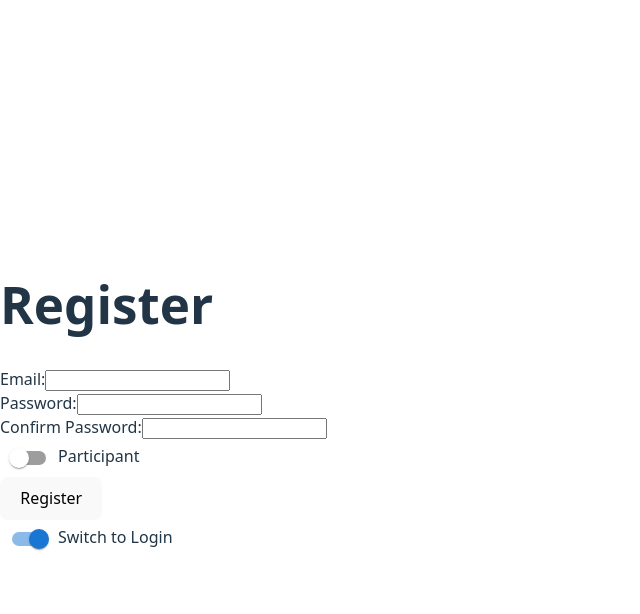
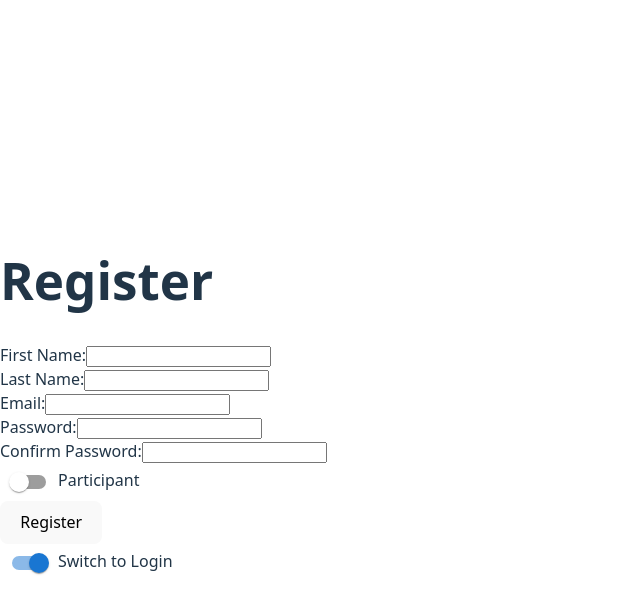
Before and after one commit to Joshua-Seah/H4G-2026, a React (Vite) app: page / in a window 1280 px wide. Both pictures are taken after a click on the element 19 px from the left and 508 px from the top of the page. Shown: the top 614 px of the page, without its empty margins (0-640 px from the left). Built offline with nearby package versions, Linux system fonts and the light colour scheme; no server answers.

Commit message:
Add name intake

```diff
--- a/src/Login.jsx
+++ b/src/Login.jsx
@@ -10,6 +10,8 @@ function Login() {
 
     const [password, setPassword] = useState('');
     const [email, setEmail] = useState('');
+    const [firstName, setFirstName] = useState('');
+    const [lastName, setLastName] = useState('');
     const [isVolunteer, setIsVolunteer] = useState(false);
     const checkPassword = (pass, retype) => {
         setPasswordsMatch(pass === retype);
@@ -52,6 +54,8 @@ function Login() {
                     options: {
                         data: {
                             role: isVolunteer ? 'V' : 'P',
+                            first_name: firstName,
+                            last_name: lastName
                         }
                     }
                 });
@@ -71,6 +75,18 @@ function Login() {
         <div>
             <h1>{isLogin ? 'Login' : 'Register'}</h1>
             <form onSubmit={handleSubmit}>
+                {!isLogin &&
+                    <>
+                        <label>First Name:
+                            <input type="text" name="first name" onChange={e => setFirstName(e.target.value)}/>
+                        </label>
+                        <br />
+                        <label>Last Name:
+                            <input type="text" name="last name" onChange={e => setLastName(e.target.value)}/>
+                        </label>
+                        <br />
+                    </>
+                }
                 <label>Email:
                     <input type="email" name="email" onChange={e => setEmail(e.target.value)} />
                 </label>
```
